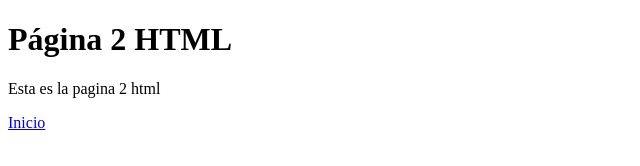
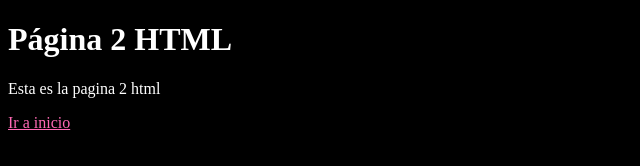
Before and after one commit to Landryx-Gmz/Aplicaciones_web_con_Flask, a plain HTML site: page ManejoWeb/pagina2.html in a window 1280 px wide. Shown: the whole page, without its empty margins (0-640 px from the left). Drawn offline with Linux system fonts and the light colour scheme.

Commit message:
estilos_css

```diff
--- /dev/null
+++ b/ManejoWeb/estilos.css
@@ -0,0 +1,15 @@
+/* Definicion de estilos css en un archivo externo
+3. CSS externos */
+
+
+body{
+    background-color: black;
+    color: white;
+}
+a{
+    color: hotpink;
+}
+a:hover{
+    color: yellow;
+}
+}
--- a/ManejoWeb/pagina2.html
+++ b/ManejoWeb/pagina2.html
@@ -3,10 +3,11 @@
 <head>
 	<meta charset="UTF-8">
 	<title>Página 2</title>
+    <link rel="stylesheet" href="estilos.css"/>
 </head>
 <body>
     <h1>Página 2 HTML</h1>
     <p>Esta es la pagina 2 html</p>
-    <a href="index.html">Inicio</a>
+    <a href="index.html">Ir a inicio</a>
 
 </body>
```
Also changed, not shown: ManejoWeb/index.html (+15 -1 lines).
